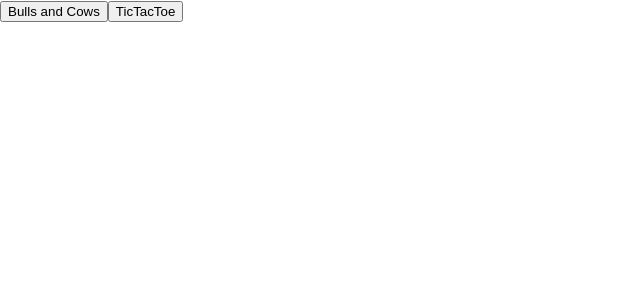
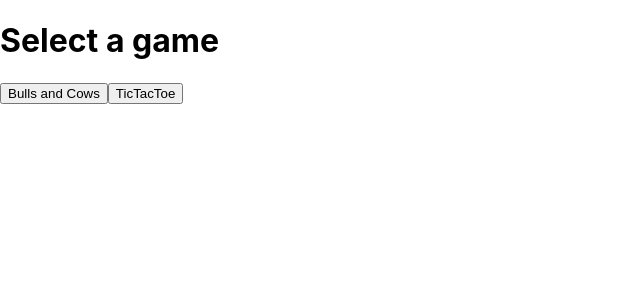
Before and after one commit to jonathanc816/TJgames, a React (Create React App) app: page / in a window 1280 px wide. Shown: the top 300 px of the page, without its empty margins (0-640 px from the left). Built offline with nearby package versions, Linux system fonts and the light colour scheme.

Commit message:
Added select games feature

```diff
--- a/src/App.js
+++ b/src/App.js
@@ -1,10 +1,9 @@
 import './App.css';
 import React, { Component } from 'react';
-import BullsAndCowspg from './BullsAndCows';
 import { BrowserRouter as Router, Route, Routes } from 'react-router-dom';
 import TicTacToe from './TicTacToe';
 import Home from './Home';
-
+import BullsAndCowspg from './BullsAndCows';
 function App() {
   return (
     <div>
--- a/src/Home.js
+++ b/src/Home.js
@@ -5,6 +5,7 @@ function Home() {
   const navigate = useNavigate();
   return (
     <div>
+      <h1>Select a game</h1>
       <button
         onClick={() => {
           navigate('/bullsandcows');
@@ -14,7 +15,7 @@ function Home() {
       </button>
       <button
         onClick={() => {
-          navigate('/tictaetoe');
+          navigate('/tictactoe');
         }}
       >
         TicTacToe
```
